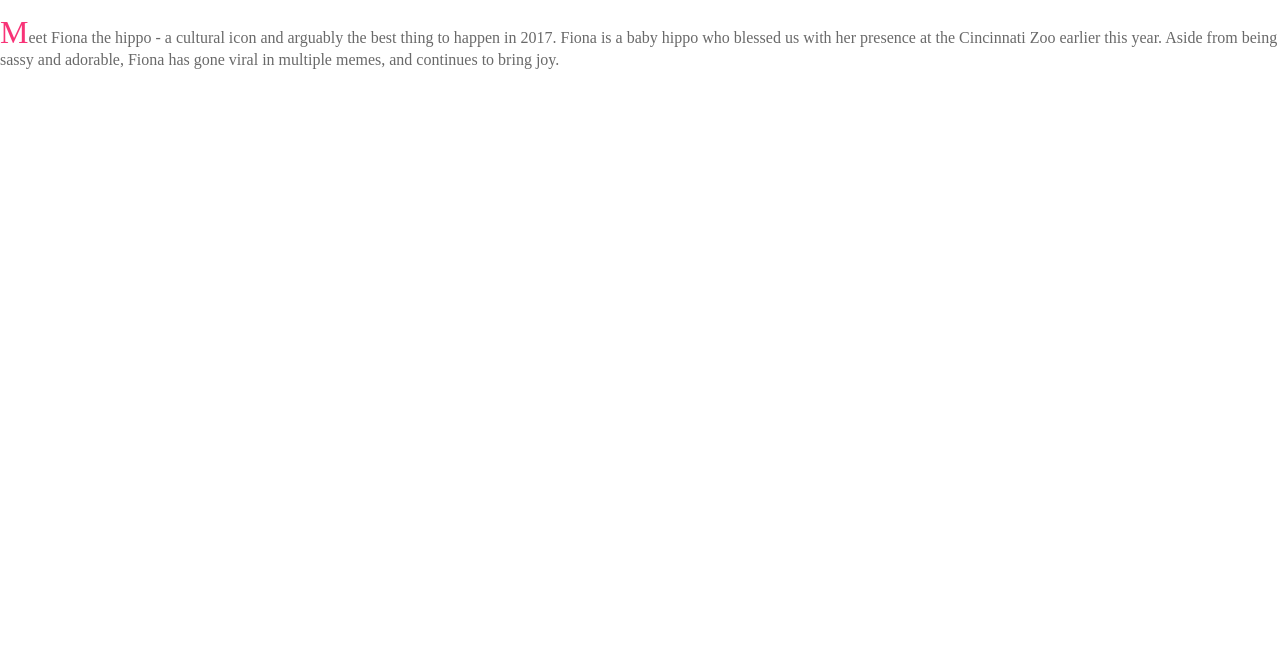
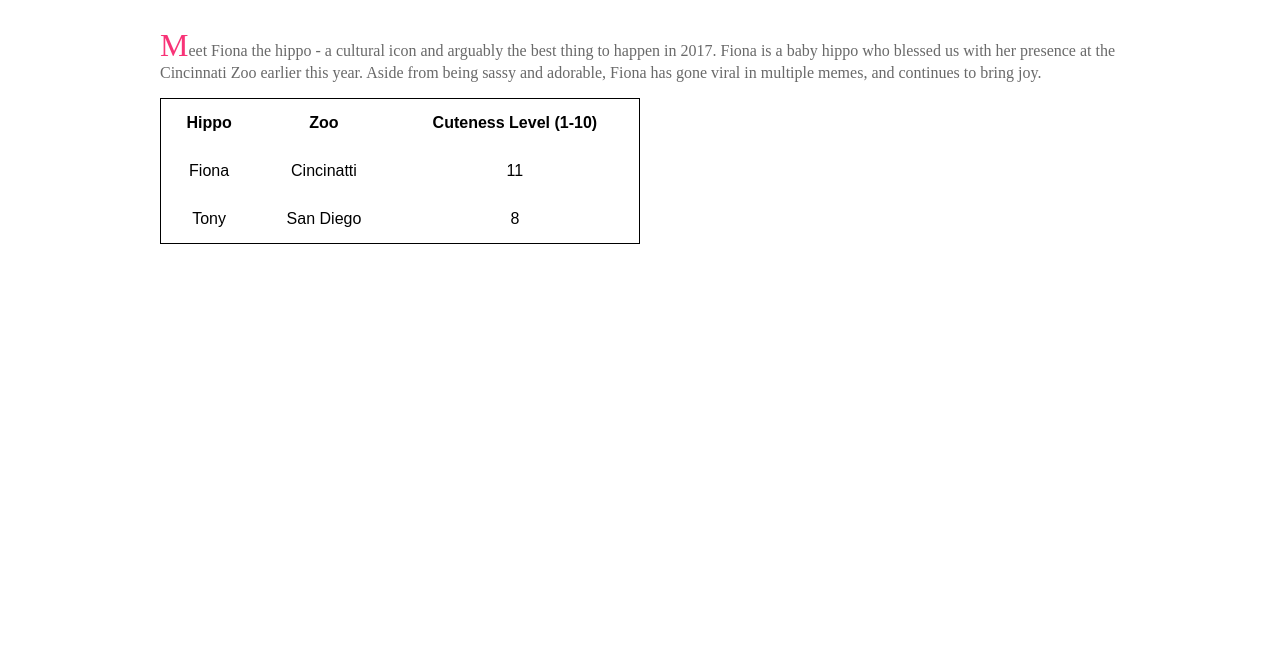
Before and after one commit to fernandezlauren/hw_fernandez_lauren, a plain HTML site: page index.html in a window 1280 px wide. Shown: the part 146-800 px from the top of the page. Drawn offline with Linux system fonts and the light colour scheme.

Commit message:
Add table to style sheet and index.html

```diff
--- a/css/main.css
+++ b/css/main.css
@@ -11,6 +11,14 @@ font-family: 'EB Garamond', serif;
 
 article, aside, details, figcaption, figure, footer, header, main, nav, section, summary {
     display:block;
+}
+
+main {
+	width: 80%;
+	margin: auto;
+	background-color: #FFFFFF;
+	max-width: 960px;
+	padding-top: 1%;
 }
 
 h1 {
@@ -31,3 +39,13 @@ p::first-letter {
     color: #f83377;
     font-size: xx-large;
 }
+
+table {
+	width: 50%;
+	border: 1px solid black;
+}
+
+th, td {
+	text-align: center;
+    padding: 15px;
+}
--- a/index.html
+++ b/index.html
@@ -9,7 +9,7 @@
   <link rel="stylesheet" href="css/main.css">
 </head>
 <body>
-
+  <main>
   <div><h1>Fiona The Hippo</h1></div>
 
   <div><p>Meet Fiona the hippo - a cultural icon
@@ -20,6 +20,25 @@
     Fiona has gone viral in multiple memes,
     and continues to bring joy.</p></div>
 
+  <div>
+    <table>
+  <tr>
+    <th>Hippo</th>
+    <th>Zoo</th>
+    <th>Cuteness Level (1-10)</th>
+  </tr>
+  <tr>
+    <td>Fiona</td>
+    <td>Cincinatti</td>
+    <td>11</td>
+  </tr>
+  <tr>
+    <td>Tony</td>
+    <td>San Diego</td>
+    <td>8</td>
+  </tr>
+</table></div>
+</main>
 
 
   <script src="js/main.js"></script>
```
Also changed, not shown: 1 other file.
